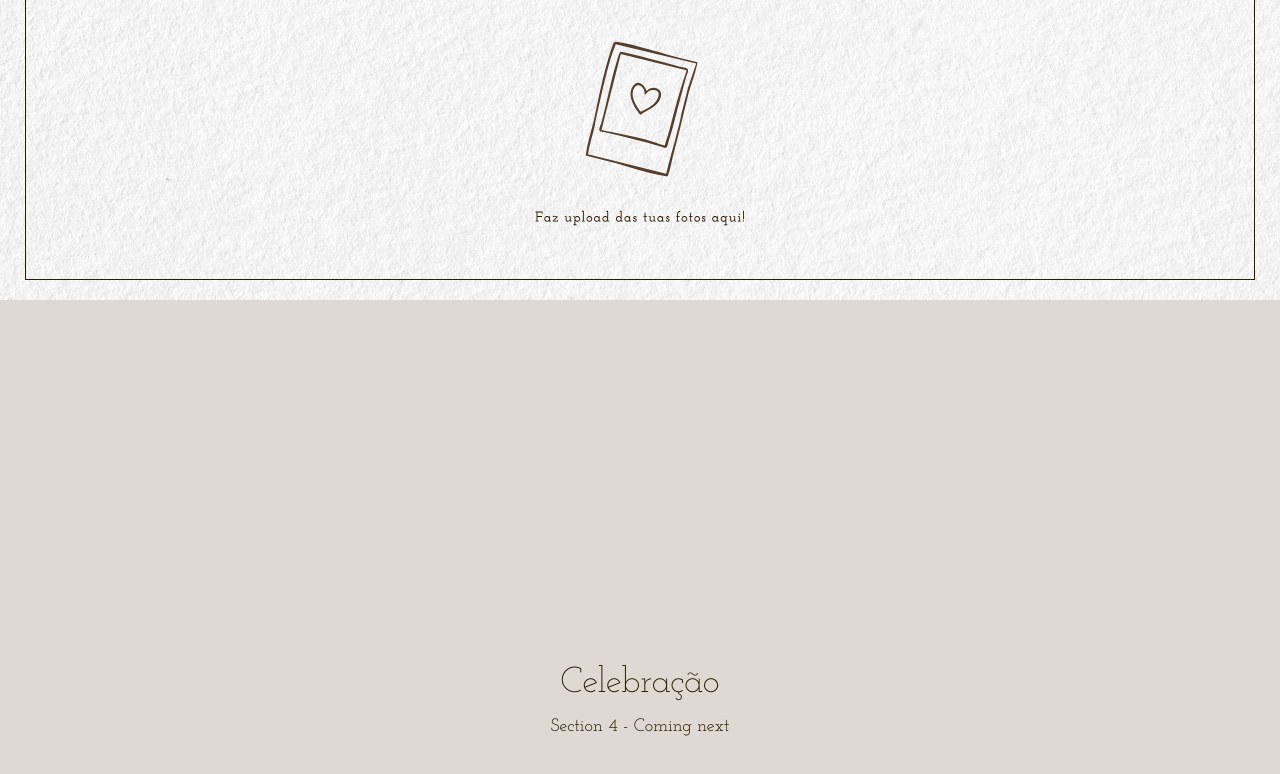
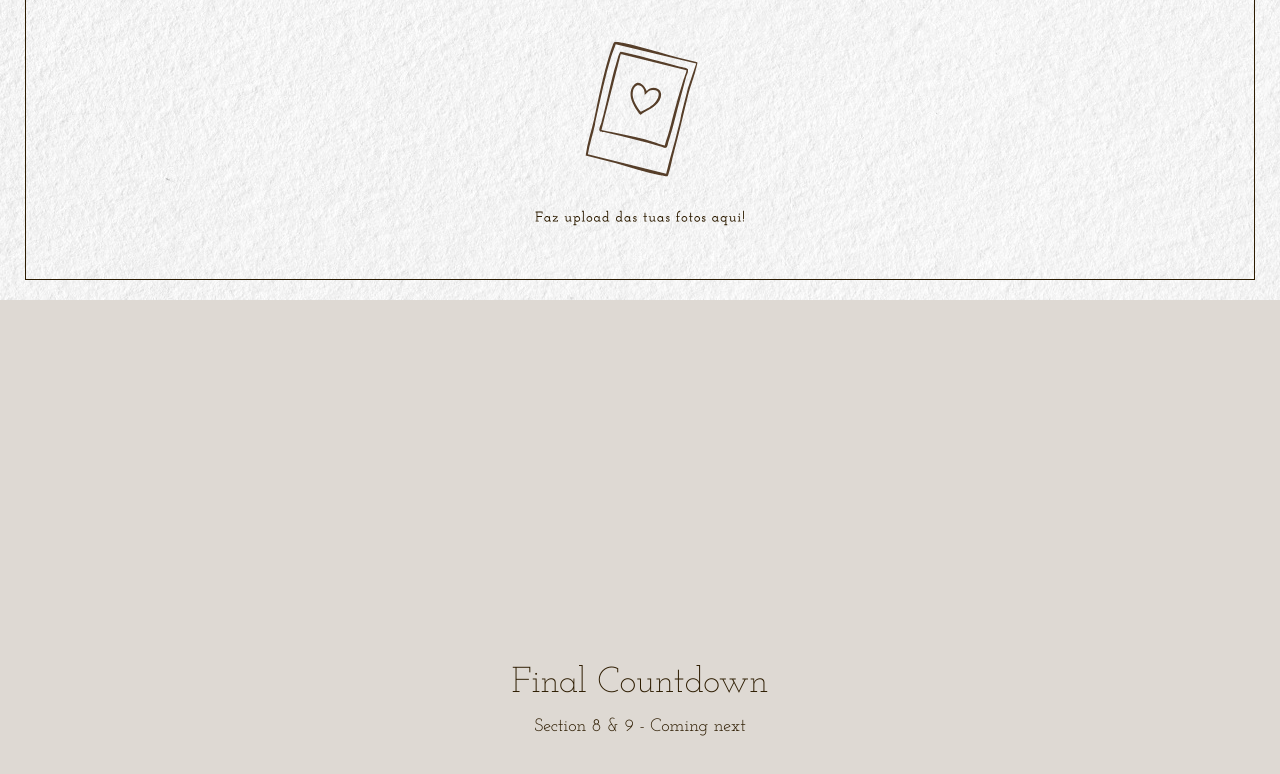
Before and after one commit to sleekprogrammer/pnd-wedding-landing-page, a React (Create React App) app: page / in a window 1280 px wide. Shown: the part 5982-6756 px from the top of the page. Built offline with nearby package versions, Linux system fonts and the light colour scheme; the HTML template or start-up script is replaced by a standard one; a web font is replaced by a local one.

Commit message:
Update coming soon page

```diff
--- a/src/components/NextSection.jsx
+++ b/src/components/NextSection.jsx
@@ -1,11 +1,11 @@
 import React from 'react';
 
-export default function CeremonySection() {
+export default function NextSection() {
   return (
     <section className="section next-section" id="next">
       <div className="next-content">
-        <h2 className="next-title">Celebração</h2>
-        <p className="next-description">Section 4 - Coming next</p>
+        <h2 className="next-title">Final Countdown</h2>
+        <p className="next-description">Section 8 & 9 - Coming next</p>
       </div>
     </section>
   );
```
